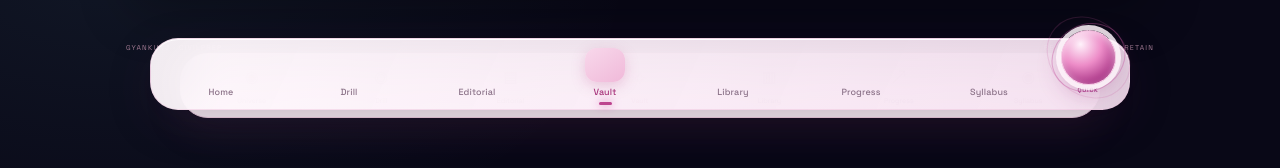
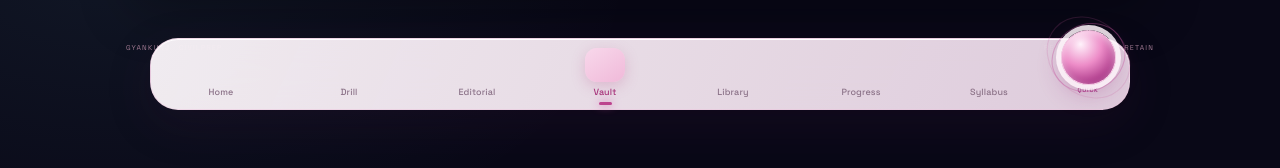
Before and after one commit to kshitiz2007-cpu/gyankunj-cosmic-orbital-dashboard, a Next.js app: page /vault in a window 1280 px wide. Shown: the part 670-838 px from the top of the page. Built offline with nearby package versions, Linux system fonts and the light colour scheme; no server answers; some icons are missing; a web font is replaced by a local one.

Commit message:
refactor(navigation): replace vault-specific dock with shared navigation

```diff
--- a/app/vault/page.tsx
+++ b/app/vault/page.tsx
@@ -134,8 +134,6 @@ export default function MemoryVaultPage(){
       </>}
       <footer className="vault-footer"><span>GYANKUNJ · CIVILPREP</span><span>RECALL · REPEAT · RETAIN</span></footer>
     </div>
-    <nav className="vault-bottom-nav" aria-label="Student navigation">
-      <Link href="/">◉<small>Universe</small></Link><Link href="/practice/daily">◎<small>Drill</small></Link><Link href="/current-affairs">▤<small>Editorial</small></Link><Link href="/vault" className="active">✧<small>Vault</small></Link><Link href="/library">▥<small>Library</small></Link><Link href="/progress">↗<small>Progress</small></Link><Link href="/syllabus">◉<small>Syllabus</small></Link>
-    </nav>
+
   </main>;
 }
```
